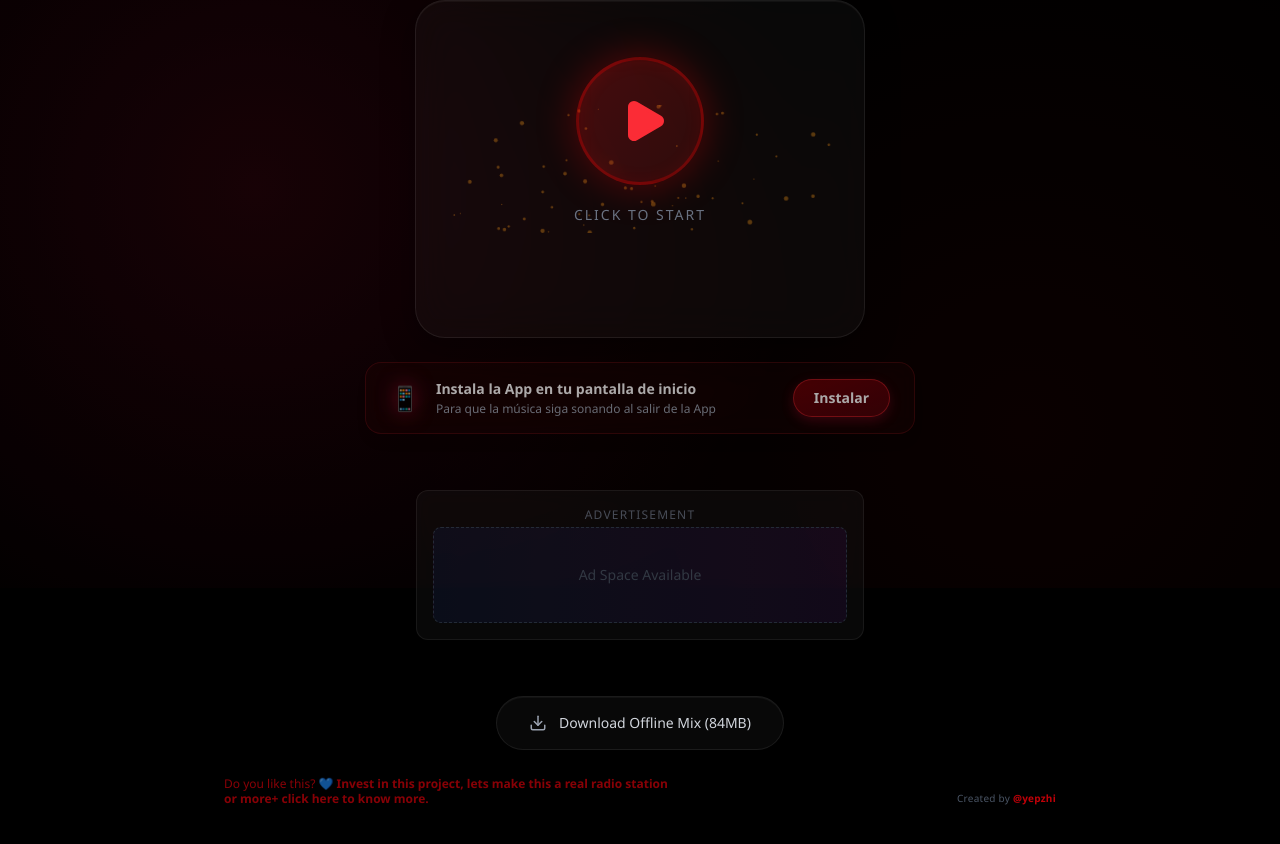
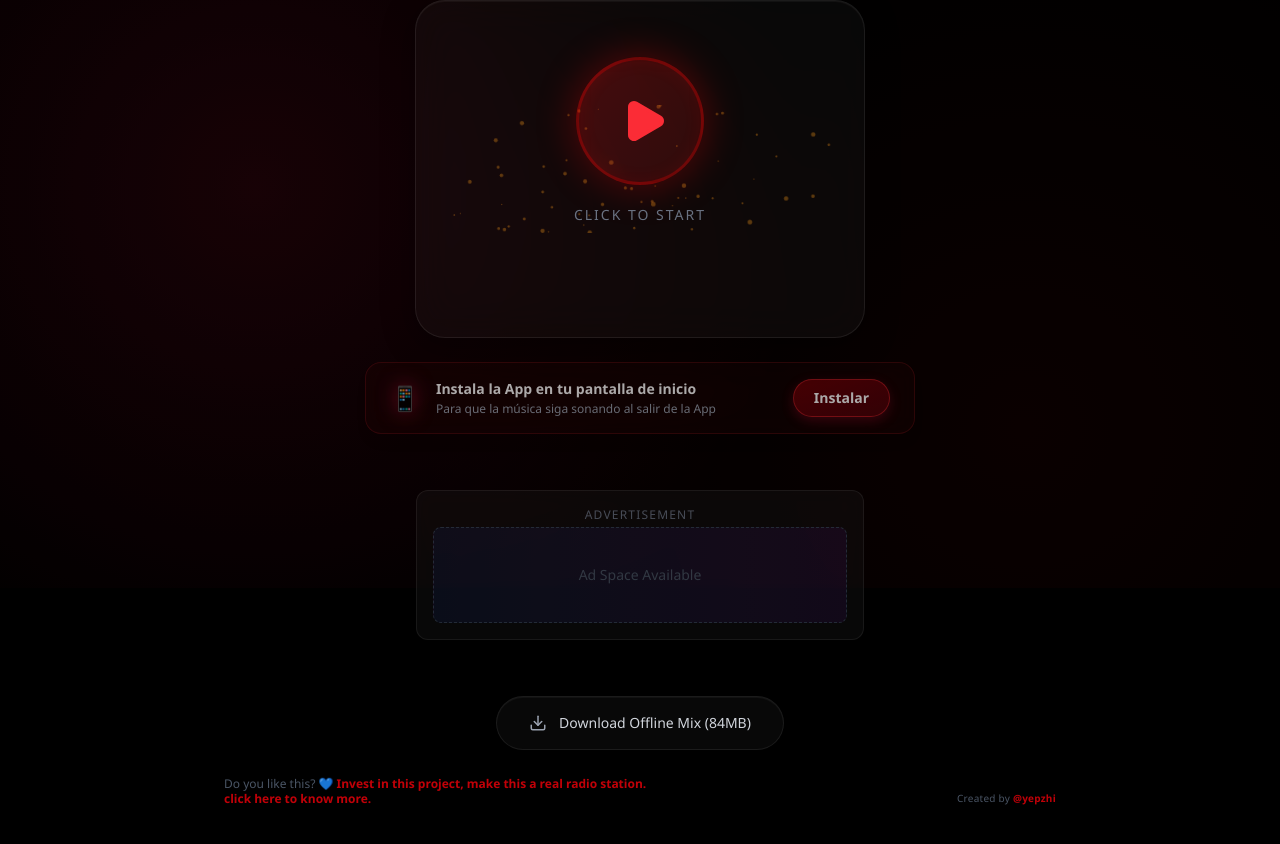
Before and after one commit to yepzhi/hopRadio, a React (Vite) app: page / in a window 1280 px wide. Shown: the part 212-1056 px from the top of the page. Built offline with nearby package versions, Linux system fonts and the light colour scheme.

Commit message:
style: Homologate footer design (Gray text, Red link)

```diff
--- a/src/App.jsx
+++ b/src/App.jsx
@@ -335,8 +335,8 @@ function App() {
       {/* Footer */}
       <div className="absolute bottom-6 w-full flex flex-col md:flex-row justify-between items-end px-8 z-20 pointer-events-none">
         <div className="pointer-events-auto">
-          <a href="https://yepzhi.com" target="_blank" rel="noreferrer" className="text-red-700/70 hover:text-red-500 transition-colors text-xs font-medium block max-w-md text-left leading-tight">
-            Do you like this? 💙 <span className="font-bold">Invest in this project, lets make this a real radio station or more+ click here to know more.</span>
+          <a href="https://yepzhi.com" target="_blank" rel="noreferrer" className="text-gray-600 hover:text-gray-400 transition-colors text-xs font-medium block max-w-md text-left leading-tight">
+            Do you like this? 💙 <span className="text-red-700 hover:text-red-500 font-bold transition-colors">Invest in this project, make this a real radio station. click here to know more.</span>
           </a>
         </div>
         <div className="pointer-events-auto mt-2 md:mt-0">
```
